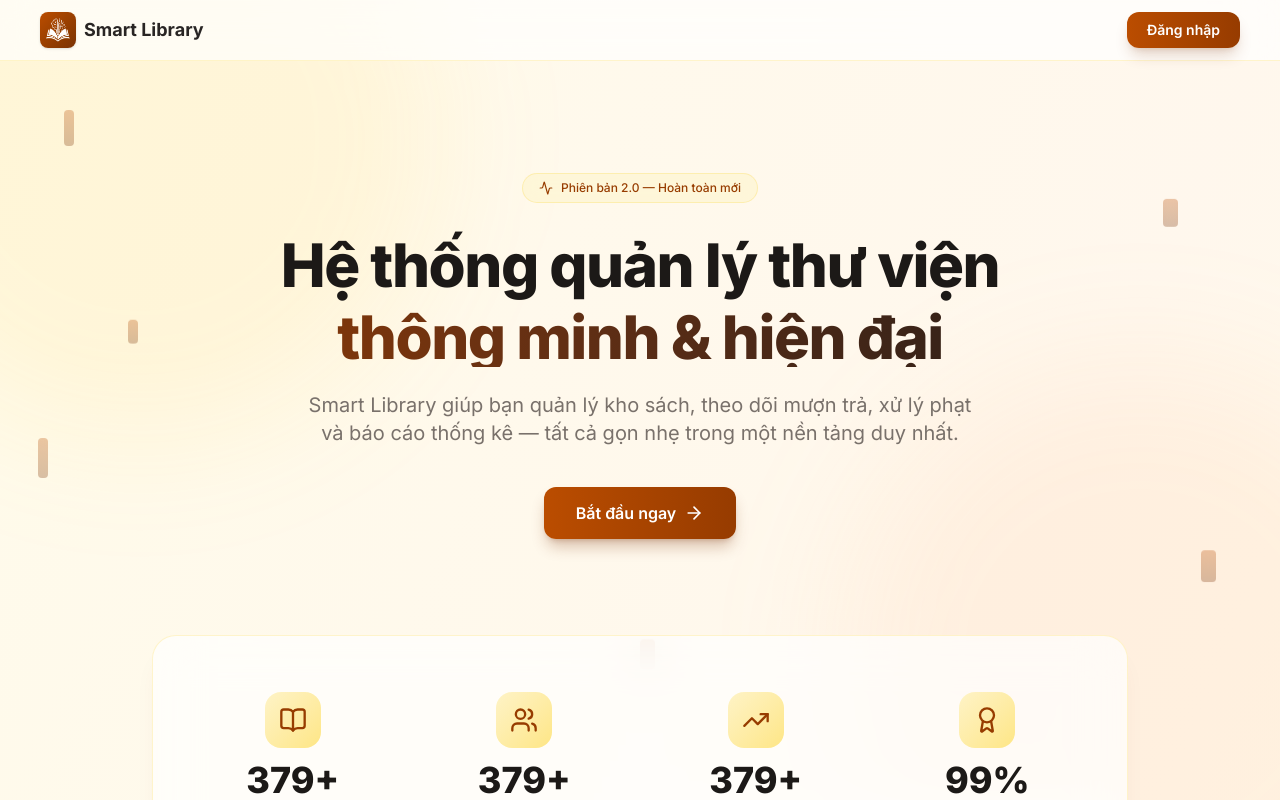
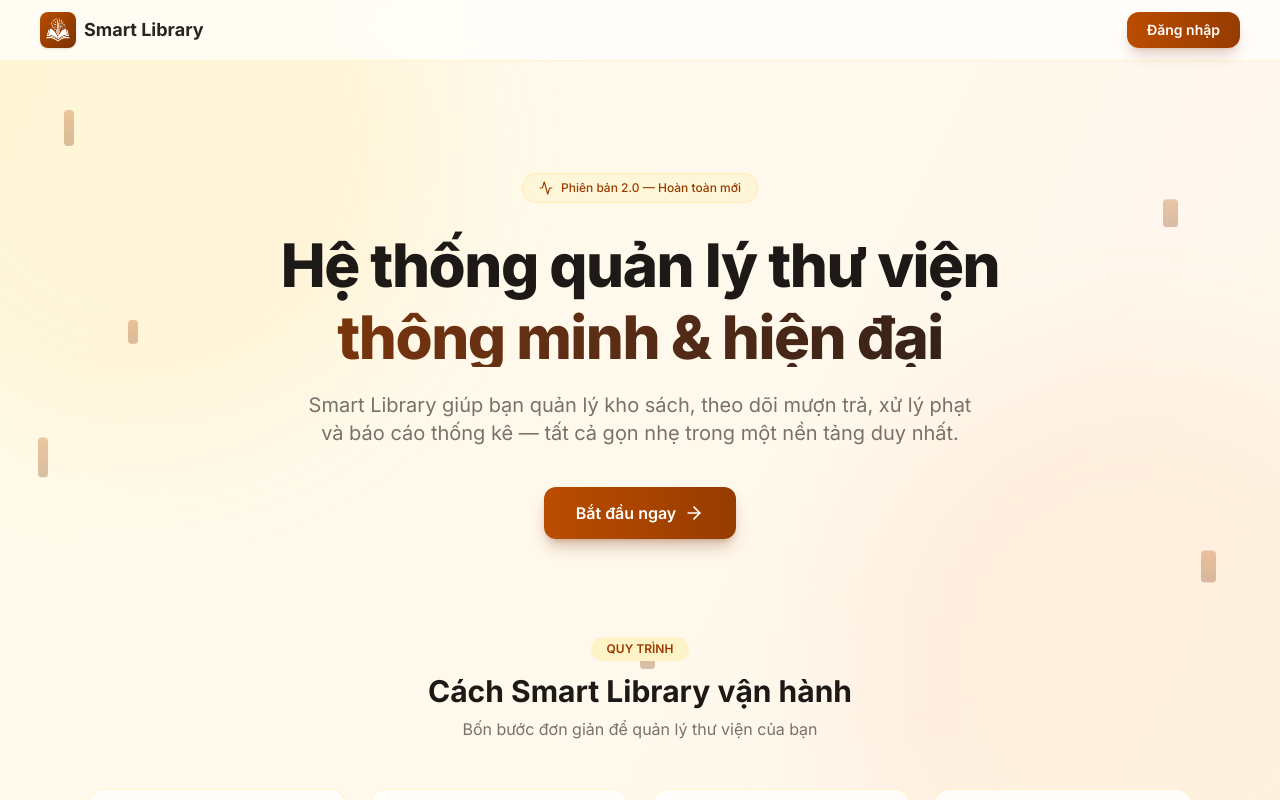
Before and after one commit to trungnt2006/SmartLibrary, a Next.js app: page / in a window 1280 px wide. Shown: the top 800 px of the page. Built offline with nearby package versions, Linux system fonts and the light colour scheme.

Commit message:
remove fake stats section

```diff
--- a/src/app/page.tsx
+++ b/src/app/page.tsx
@@ -2,7 +2,7 @@
 
 import Link from "next/link";
 import { useEffect, useRef, useState } from "react";
-import { BookOpen, Library, Users, BarChart3, ArrowRight, Shield, Search, BookMarked, TrendingUp, Award, Activity } from "lucide-react";
+import { BookOpen, Library, Users, BarChart3, ArrowRight, Shield, Search, BookMarked, Activity } from "lucide-react";
 
 const features = [
   { icon: BookOpen, title: "Quản lý kho sách", desc: "Theo dõi toàn bộ đầu sách, bản sao và tình trạng mượn/trả theo thời gian thực." },
@@ -26,38 +26,6 @@ const steps = [
   { num: "04", title: "Báo cáo & thống kê", desc: "Xem báo cáo trực quan với biểu đồ, xuất Excel và theo dõi hiệu suất." },
 ];
 
-const statsData = [
-  { value: 500, suffix: "+", label: "Đầu sách", icon: BookOpen },
-  { value: 1000, suffix: "+", label: "Độc giả", icon: Users },
-  { value: 5000, suffix: "+", label: "Lượt mượn", icon: TrendingUp },
-  { value: 99, suffix: "%", label: "Hài lòng", icon: Award },
-];
-
-function AnimatedStat({ value, suffix, label, icon: Icon, visible }: { value: number; suffix: string; label: string; icon: any; visible: boolean }) {
-  const [count, setCount] = useState(0);
-  useEffect(() => {
-    if (!visible) return;
-    let start = 0;
-    const duration = 2000;
-    const stepTime = Math.max(16, duration / value);
-    const timer = setInterval(() => {
-      start += 1;
-      if (start >= value) { setCount(value); clearInterval(timer); }
-      else setCount(start);
-    }, stepTime);
-    return () => clearInterval(timer);
-  }, [visible, value]);
-  return (
-    <div className={`flex flex-col items-center p-6 transition-all duration-700 ${visible ? 'opacity-100 translate-y-0' : 'opacity-0 translate-y-8'}`}>
-      <div className="mb-3 flex h-14 w-14 items-center justify-center rounded-2xl bg-gradient-to-br from-amber-100 to-amber-200 text-amber-800">
-        <Icon className="h-7 w-7" />
-      </div>
-      <span className="text-3xl font-extrabold text-stone-900 sm:text-4xl">{count}{suffix}</span>
-      <span className="mt-1 text-sm text-stone-500">{label}</span>
-    </div>
-  );
-}
-
 function RevealSection({ children, className = "" }: { children: React.ReactNode; className?: string }) {
   const ref = useRef<HTMLDivElement>(null);
   const [visible, setVisible] = useState(false);
@@ -72,17 +40,6 @@ function RevealSection({ children, className = "" }: { children: React.ReactNode
 }
 
 export default function LandingPage() {
-  const [statsVisible, setStatsVisible] = useState(false);
-  const statsRef = useRef<HTMLDivElement>(null);
-
-  useEffect(() => {
-    const el = statsRef.current;
-    if (!el) return;
-    const observer = new IntersectionObserver(([entry]) => { if (entry.isIntersecting) { setStatsVisible(true); observer.disconnect(); } }, { threshold: 0.3 });
-    observer.observe(el);
-    return () => observer.disconnect();
-  }, []);
-
   return (
     <div className="relative min-h-screen overflow-hidden bg-gradient-to-br from-amber-50 via-orange-50 to-yellow-50">
       {/* Background decoration */}
@@ -142,16 +99,6 @@ export default function LandingPage() {
             Bắt đầu ngay
             <ArrowRight className="h-5 w-5 transition-transform group-hover:translate-x-1" />
           </Link>
-        </div>
-      </section>
-
-      {/* Stats */}
-      <section ref={statsRef} className="relative z-10 mx-auto max-w-5xl px-6 pb-20">
-        <div className="grid grid-cols-2 gap-4 rounded-3xl border border-amber-200/40 bg-white/70 backdrop-blur-xl p-6 shadow-xl shadow-amber-900/5 sm:grid-cols-4 sm:p-8">
-          <AnimatedStat {...statsData[0]} visible={statsVisible} />
-          <AnimatedStat {...statsData[1]} visible={statsVisible} />
-          <AnimatedStat {...statsData[2]} visible={statsVisible} />
-          <AnimatedStat {...statsData[3]} visible={statsVisible} />
         </div>
       </section>
 
```
